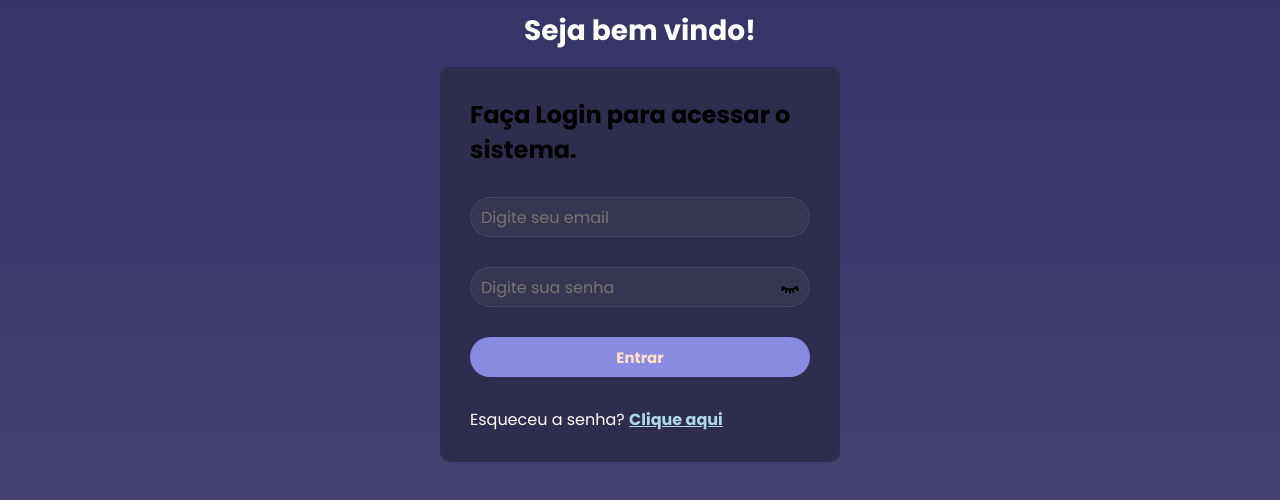
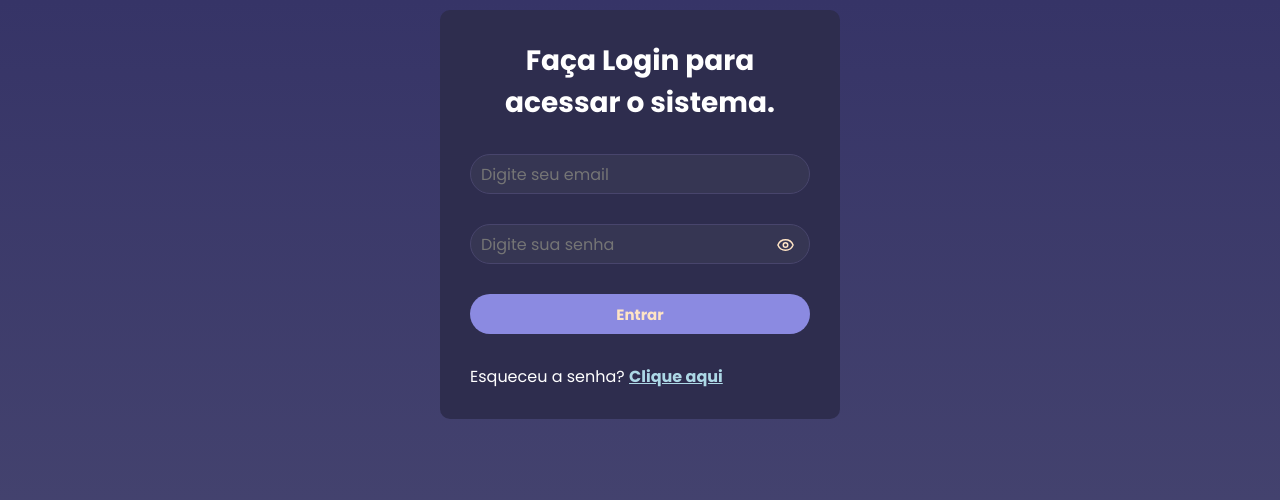
Before and after one commit to felipeLima29/react, a React (Vite) app in the folder cadastroUsuarios/cadastroUsuariosReact/: page / in a window 1280 px wide. Shown: the top 500 px of the page. Built offline with nearby package versions, Linux system fonts and the light colour scheme.

Commit message:
Adicionando componentes.

```diff
--- a/cadastroUsuarios/cadastroUsuariosReact/package.json
+++ b/cadastroUsuarios/cadastroUsuariosReact/package.json
@@ -13,6 +13,7 @@
     "axios": "^1.13.2",
     "cors": "^2.8.5",
     "express": "^5.1.0",
+    "lucide-react": "^0.555.0",
     "nodemailer": "^7.0.11",
     "nodemon": "^3.1.11",
     "react": "^19.2.0",
--- /dev/null
+++ b/cadastroUsuarios/cadastroUsuariosReact/src/components/inputPassword.jsx
@@ -0,0 +1,34 @@
+import { Eye, EyeOff } from "lucide-react";
+import { useState } from "react";
+
+function InputPassword( {onChangePassword} ) {
+
+    const [isShow, setIsShow] = useState(false)
+    const [password, setPassword] = useState('');
+    const handlePassword = () => setIsShow(!isShow);
+
+    const handleChange = (e) => {
+        setPassword(e.target.value);
+        onChangePassword(e.target.value);
+    }
+
+    return (
+
+        <div className="divPassword">
+
+            <input type={isShow ? "text" : "password"}
+                placeholder="Digite sua senha"
+                className="inputPassword"
+                onChange={handleChange}
+
+            />
+            <button className="imgPassword" onClick={handlePassword} type="button">
+                {isShow && <EyeOff size={18} />}
+                {!isShow && <Eye size={18} />}
+            </button>
+
+        </div>
+    )
+}
+
+export default InputPassword;
--- a/cadastroUsuarios/cadastroUsuariosReact/src/pages/Login/index.jsx
+++ b/cadastroUsuarios/cadastroUsuariosReact/src/pages/Login/index.jsx
@@ -4,8 +4,8 @@ import { Link, useNavigate } from "react-router-dom";
 import { toast } from "react-toastify";
 import "react-toastify/dist/ReactToastify.css";
 import './style.css'
-import eyeClosed from '../../assets/iconEyeClosed.svg';
-import eyeOpen from '../../assets/iconEyeOpen.svg';
+import { Eye, EyeOff } from "lucide-react";
+import InputPassword from "../../components/inputPassword";
 
 function Login() {
 
@@ -13,20 +13,7 @@ function Login() {
     const [password, setPassword] = useState('');
     const navigate = useNavigate();
 
-    const toggleShow = () => {
-        const input = document.querySelector("#inputPassword");
-        const img = document.querySelector("#imgPassword");
 
-        // Torna a senha visível.
-        if (input.type == "password") {
-            input.type = "text";
-            img.src = eyeOpen;
-        } else if (input.type == "text") {
-            input.type = "password";
-            img.src = eyeClosed;
-        }
-
-    }
 
     const handleLogin = async () => {
 
@@ -68,7 +55,7 @@ function Login() {
                         }
 
                     } catch (error) {
-                        error.body;
+                        toast.error('Erro ao acessar o servidor.');
                     }
 
                 } else {
@@ -82,13 +69,12 @@ function Login() {
                         console.log(token);
 
                     } catch (error) {
-                        error.body;
-                        toast.error("erro");
+                        toast.error("Erro ao gerar token.");
                     }
                 }
 
             } catch (error) {
-                error.body;
+                toast.error('Erro ao acessar o servidor.');
             }
         }
     }
@@ -98,28 +84,16 @@ function Login() {
         <div>
 
             <div className="container">
-                <h1 className="aaa">Seja bem vindo!</h1>
 
                 <form>
-                    <h2>Faça Login para acessar o sistema.</h2>
+                    <h1>Faça Login para acessar o sistema.</h1>
 
                     <input type="text"
                         placeholder="Digite seu email"
                         onChange={(e) => setEmail(e.target.value)}
                     />
 
-                    <div className="divPassword">
-
-                        <input type="password"
-                            placeholder="Digite sua senha"
-                            className="inputPassword"
-                            onChange={(e) => setPassword(e.target.value)}
-
-                        />
-                        <img className="imgPassword" onClick={toggleShow} src={eyeClosed} alt="Olho fechado" />
-
-                    </div>
-
+                    <InputPassword onChangePassword={(valor) => setPassword(valor)}/>
 
                     <button type="button" onClick={handleLogin}>Entrar</button>
 
--- a/cadastroUsuarios/cadastroUsuariosReact/src/pages/Login/style.css
+++ b/cadastroUsuarios/cadastroUsuariosReact/src/pages/Login/style.css
@@ -11,9 +11,10 @@
 
 .imgPassword {
     position: absolute;
-    top: 30%;
-    left: 10px;
-    transform: translateX(1500%);
+    transform: translateX(650%) translateY(10%);
+    width: 45px;
+    height: 40px;
+    background-color: transparent;
 }
 
 #forgetPassword {
--- a/cadastroUsuarios/cadastroUsuariosReact/src/pages/resetPassword/index.jsx
+++ b/cadastroUsuarios/cadastroUsuariosReact/src/pages/resetPassword/index.jsx
@@ -33,7 +33,7 @@ function ResetPassword() {
                 console.log(response.data.msg);
                 toast.success("Senha atualizada com sucesso.")
             }catch(error){
-                error.body;
+                toast.error('Erro ao acessar o servidor.')
             }
         }
     }
```
Also changed, not shown: 1 other file (tests, documents, lock files or other folders).
